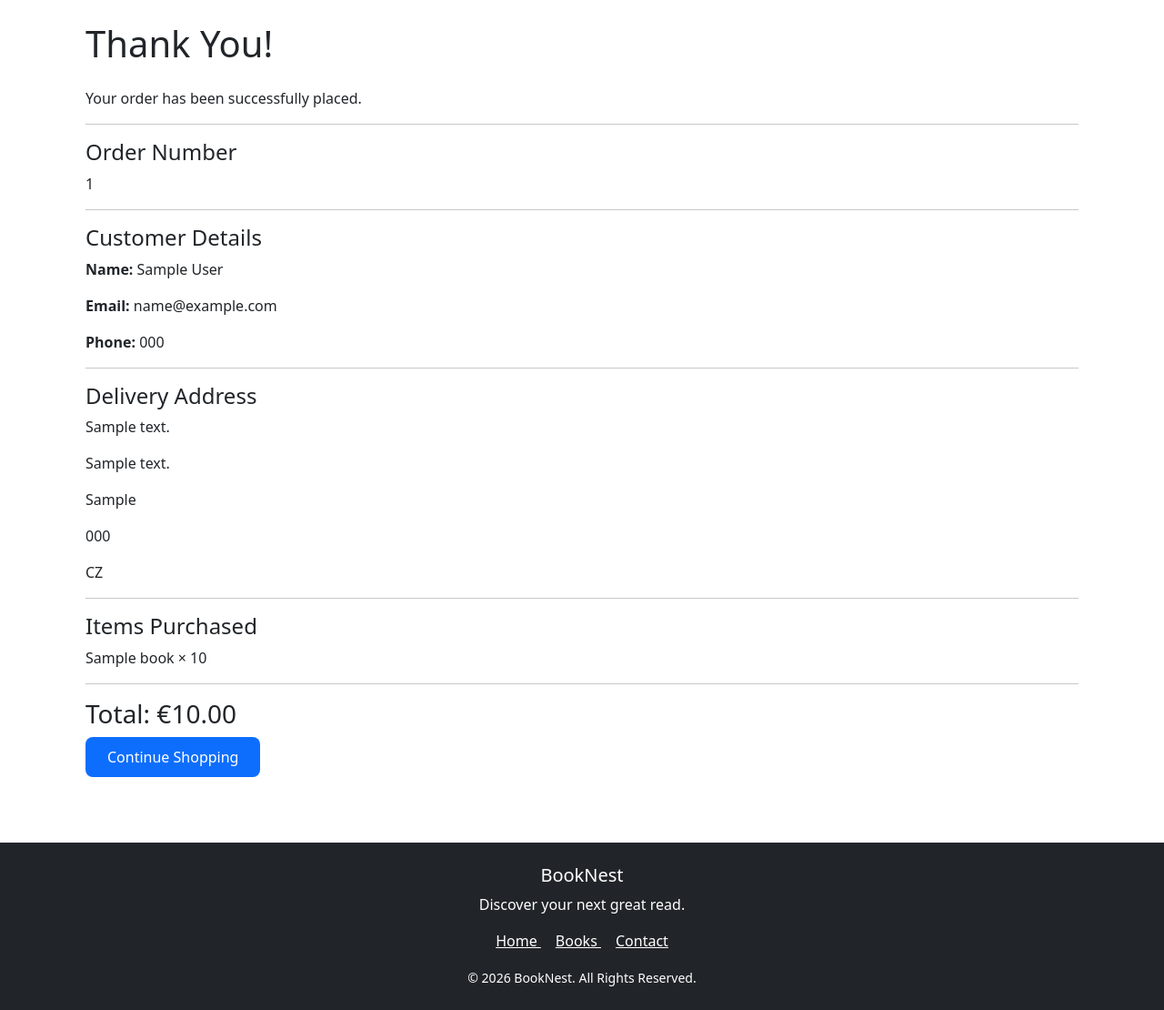
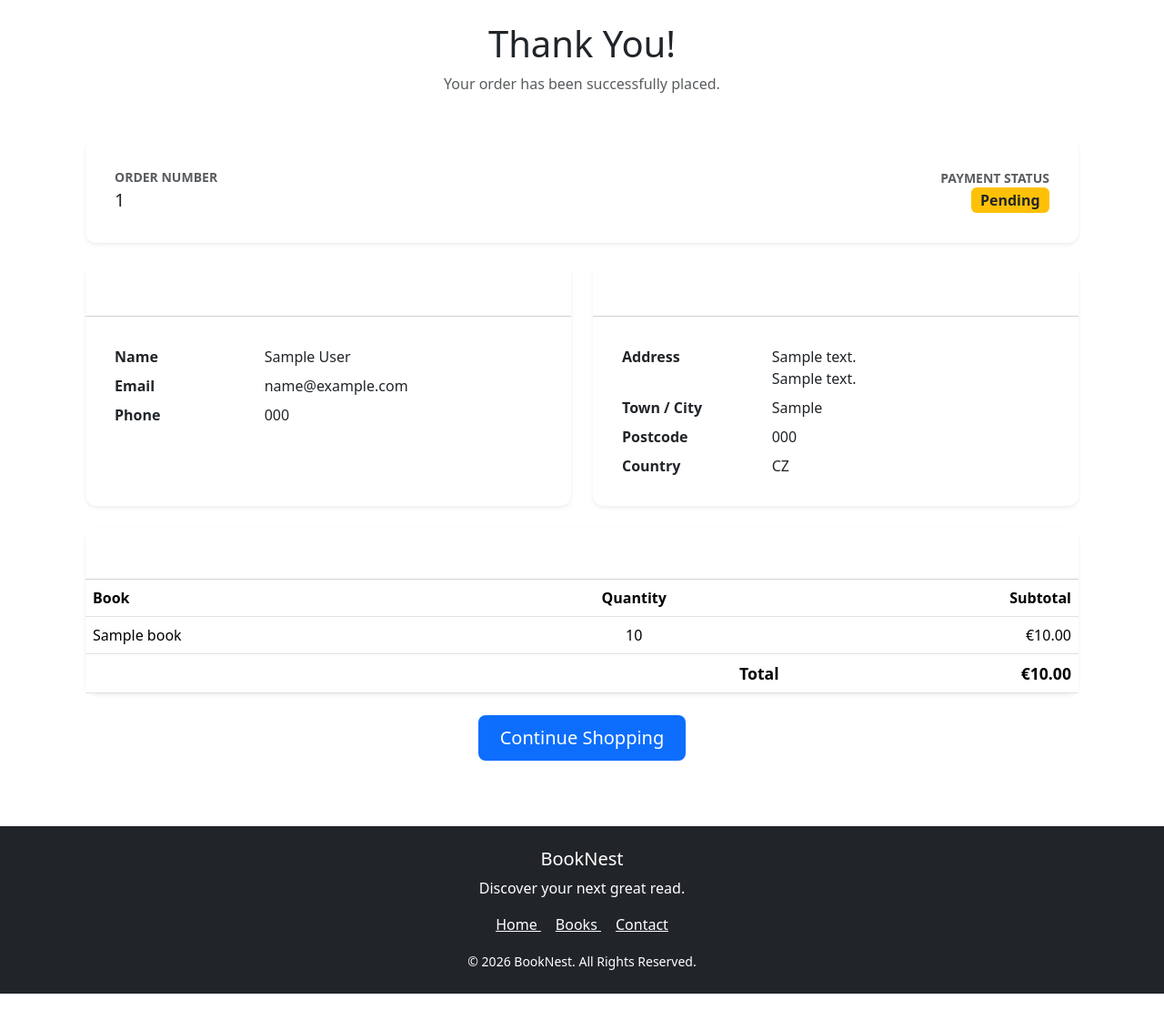
Before and after one commit to v-amna/booknest, a Django app: page /checkout/success/1/ in a window 1280 px wide. Shown: the part 62-1172 px from the top of the page at 91% size. Run offline with Django 5.2, Linux system fonts and the light colour scheme; tables that the repository leaves empty hold one stand-in row (values such as "Sample post"); some libraries are stand-ins or nearby versions.

Commit message:
Add style to checkout_success.html

```diff
--- a/checkout/static/checkout/css/checkout.css
+++ b/checkout/static/checkout/css/checkout.css
@@ -24,3 +24,15 @@
 .stripe-style-input::placeholder {
     color: #aab7c4;
 }
+
+.checkout-success dt {
+    font-weight: 600;
+}
+
+.checkout-success .card {
+    border: none;
+}
+
+.checkout-success .table tfoot th {
+    font-size: 1.1rem;
+}
--- a/checkout/templates/checkout/checkout_success.html
+++ b/checkout/templates/checkout/checkout_success.html
@@ -1,114 +1,136 @@
 {% extends "base.html" %}
+{% load static %}
 
 {% block extra_title %}
-Order Confirmation
+    Order Confirmation
+{% endblock %}
+
+{% block extra_css %}
+    {{ block.super }}
+    <link rel="stylesheet" href="{% static 'checkout/css/checkout.css' %}">
 {% endblock %}
 
 {% block content %}
 
-<div class="container">
+    <div class="container checkout-success">
 
-    <h1 class="mb-4">
-        Thank You!
-    </h1>
+        <div class="text-center mb-5">
+            <h1 class="mb-2">Thank You!</h1>
+            <p class="text-muted">Your order has been successfully placed.</p>
+        </div>
 
-    <p>
-        Your order has been successfully placed.
-    </p>
+        <div class="card shadow-sm mb-4">
+            <div class="card-body d-flex flex-wrap justify-content-between align-items-center gap-3">
+                <dl class="mb-0">
+                    <dt class="text-muted small text-uppercase">Order Number</dt>
+                    <dd class="mb-0 fs-5">{{ order.id }}</dd>
+                </dl>
+                <dl class="mb-0 text-end">
+                    <dt class="text-muted small text-uppercase">Payment Status</dt>
+                    <dd class="mb-0">
+                        <span class="badge fs-6
+                            {% if order.payment_status == 'IS' %}bg-success
+                            {% elif order.payment_status == 'FL' %}bg-danger
+                            {% else %}bg-warning text-dark{% endif %}">
+                            {{ order.get_payment_status_display }}
+                        </span>
+                    </dd>
+                </dl>
+            </div>
+        </div>
 
-    <hr>
+        <div class="row g-4 mb-4">
 
-    <h4>
-        Order Number
-    </h4>
+            <div class="col-md-6">
+                <div class="card h-100 shadow-sm">
+                    <div class="card-header bg-white">
+                        <h5 class="mb-0">Customer Details</h5>
+                    </div>
+                    <div class="card-body">
+                        <dl class="row mb-0">
+                            <dt class="col-sm-4">Name</dt>
+                            <dd class="col-sm-8">{{ order.full_name }}</dd>
 
-    <p>
-        {{ order.id }}
-    </p>
+                            <dt class="col-sm-4">Email</dt>
+                            <dd class="col-sm-8">{{ order.email }}</dd>
 
-    <hr>
+                            <dt class="col-sm-4">Phone</dt>
+                            <dd class="col-sm-8 mb-0">{{ order.phone_number }}</dd>
+                        </dl>
+                    </div>
+                </div>
+            </div>
 
-    <h4>
-        Customer Details
-    </h4>
+            <div class="col-md-6">
+                <div class="card h-100 shadow-sm">
+                    <div class="card-header bg-white">
+                        <h5 class="mb-0">Delivery Address</h5>
+                    </div>
+                    <div class="card-body">
+                        <dl class="row mb-0">
+                            <dt class="col-sm-4">Address</dt>
+                            <dd class="col-sm-8">
+                                {{ order.street_address1 }}
+                                {% if order.street_address2 %}
+                                    <br>{{ order.street_address2 }}
+                                {% endif %}
+                            </dd>
 
-    <p>
-        <strong>Name:</strong>
-        {{ order.full_name }}
-    </p>
+                            <dt class="col-sm-4">Town / City</dt>
+                            <dd class="col-sm-8">{{ order.town_or_city }}</dd>
 
-    <p>
-        <strong>Email:</strong>
-        {{ order.email }}
-    </p>
+                            {% if order.postcode %}
+                                <dt class="col-sm-4">Postcode</dt>
+                                <dd class="col-sm-8">{{ order.postcode }}</dd>
+                            {% endif %}
 
-    <p>
-        <strong>Phone:</strong>
-        {{ order.phone_number }}
-    </p>
+                            <dt class="col-sm-4">Country</dt>
+                            <dd class="col-sm-8 mb-0">{{ order.country }}</dd>
+                        </dl>
+                    </div>
+                </div>
+            </div>
 
-    <hr>
+        </div>
 
-    <h4>
-        Delivery Address
-    </h4>
+        <div class="card shadow-sm mb-4">
+            <div class="card-header bg-white">
+                <h5 class="mb-0">Items Purchased</h5>
+            </div>
+            <div class="table-responsive">
+                <table class="table align-middle mb-0">
+                    <thead>
+                        <tr>
+                            <th>Book</th>
+                            <th class="text-center">Quantity</th>
+                            <th class="text-end">Subtotal</th>
+                        </tr>
+                    </thead>
+                    <tbody>
+                        {% for item in order.lineitems.all %}
+                            <tr>
+                                <td>{{ item.book.title }}</td>
+                                <td class="text-center">{{ item.quantity }}</td>
+                                <td class="text-end">€{{ item.lineitem_total }}</td>
+                            </tr>
+                        {% endfor %}
+                    </tbody>
+                    <tfoot>
+                        <tr>
+                            <th colspan="2" class="text-end">Total</th>
+                            <th class="text-end">€{{ order.order_total }}</th>
+                        </tr>
+                    </tfoot>
+                </table>
+            </div>
+        </div>
 
-    <p>
-        {{ order.street_address1 }}
-    </p>
+        <div class="text-center">
+            <a href="{% url 'books' %}" class="btn btn-primary btn-lg">
+                Continue Shopping
+            </a>
+        </div>
 
-    {% if order.street_address2 %}
-        <p>{{ order.street_address2 }}</p>
-    {% endif %}
-
-    <p>
-        {{ order.town_or_city }}
-    </p>
-
-    {% if order.postcode %}
-        <p>{{ order.postcode }}</p>
-    {% endif %}
-
-    <p>
-        {{ order.country }}
-    </p>
-
-    <hr>
-
-    <h4>
-        Items Purchased
-    </h4>
-
-    {% for item in order.lineitems.all %}
-
-        <p>
-
-            {{ item.book.title }}
-
-            ×
-
-            {{ item.quantity }}
-
-        </p>
-
-    {% endfor %}
-
-    <hr>
-
-    <h3>
-
-        Total:
-        €{{ order.order_total }}
-
-    </h3>
-
-    <a href="{% url 'books' %}"
-       class="btn btn-primary">
-
-        Continue Shopping
-
-    </a>
-
-</div>
+    </div>
 
 {% endblock %}
```
